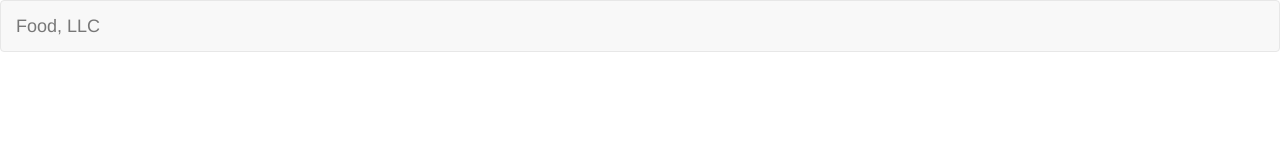
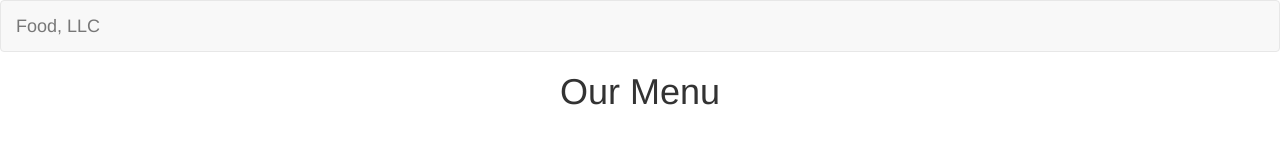
Before and after one commit to samfgit/RubyCourse4-CssBootstrap-Module3HW, a plain HTML site: page index.html in a window 1280 px wide. Drawn offline with Linux system fonts and the light colour scheme.

Commit message:
Add Header, centered.

```diff
--- a/index.html
+++ b/index.html
@@ -34,6 +34,10 @@
     </div><!-- /.container-fluid -->
   </nav>
 
+  <header class="text-center text-capitalize">
+    <h1>our menu</h1>
+  </header>
+
   <!-- jQuery (Bootstrap JS plugins depend on it) -->
   <script src="js/jquery-1.11.3.min.js"></script>
   <script src="js/bootstrap.min.js"></script>
```
